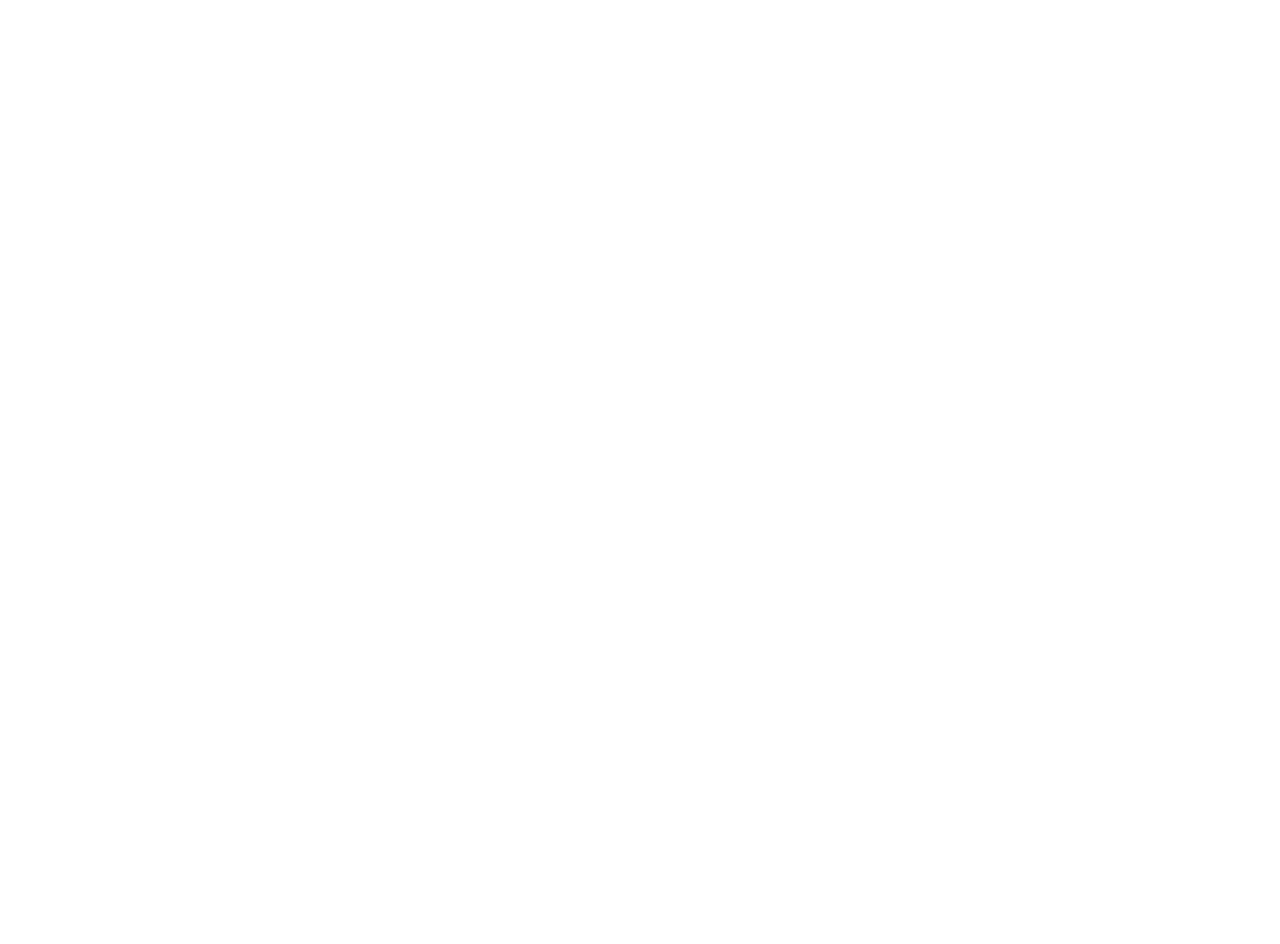
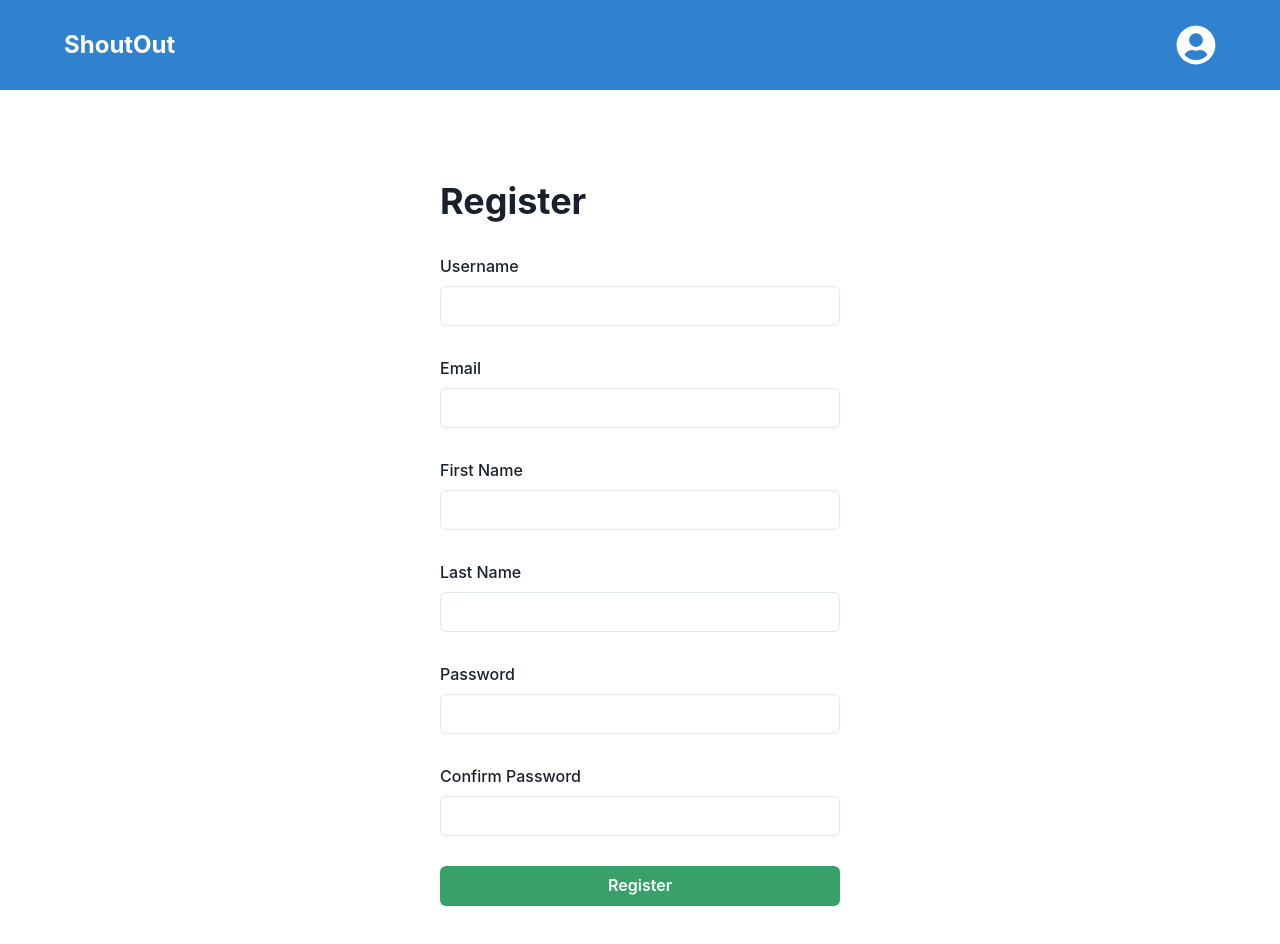
Before and after one commit to Kerciu/social-media-webapp, a React (Create React App) app in the folder frontend/: page /register in a window 1280 px wide. Before the commit this address had no page. Shown: the top 944 px of the page. Before the commit the page ends 800 px from the top, so only its background shows below. Built offline with nearby package versions, Linux system fonts and the light colour scheme.

Commit message:
added url to the app routes, changed top margin of the registration form

```diff
--- a/frontend/src/App.js
+++ b/frontend/src/App.js
@@ -6,6 +6,7 @@ import { ChakraProvider } from "@chakra-ui/react";
 import { UserProfile } from './pages/UserProfile';
 import Layout from './components/layout/Layout';
 import Login from './pages/Login';
+import Register from './pages/Register';
 
 function App() {
   return (
@@ -14,6 +15,7 @@ function App() {
         <Routes>
           <Route path="/profile/:username" element={<Layout><UserProfile/></Layout>} />
           <Route path="/login" element={<Layout><Login/></Layout>} />
+          <Route path="/register" element={<Layout><Register/></Layout>} />
         </Routes>
       </Router>
     </ChakraProvider>
--- a/frontend/src/pages/Register.jsx
+++ b/frontend/src/pages/Register.jsx
@@ -36,7 +36,7 @@ const Register = () => {
   }
 
   return  (
-    <Flex w='100%' h='calc(100vh - 90px)' justifyContent='center' alignItems='center'>
+    <Flex w='100%' h='calc(100vh + 90px)' justifyContent='center' alignItems='center'>
         <VStack w='90%' maxWidth='400px' alignItems='start' gap='30px'>
             <Heading>Register</Heading>
             <FormControl>
```
